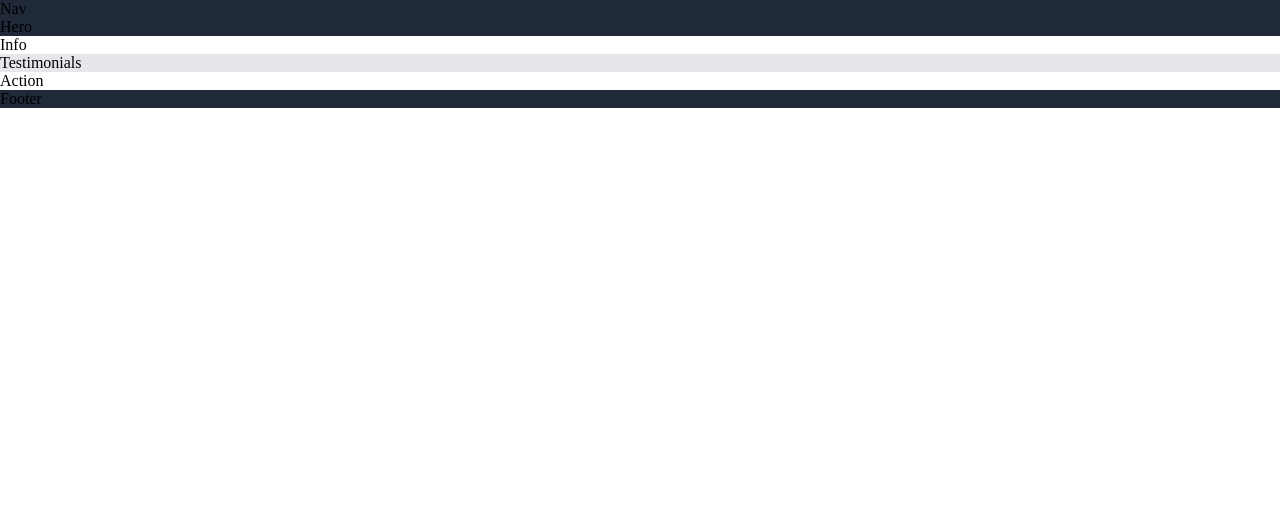
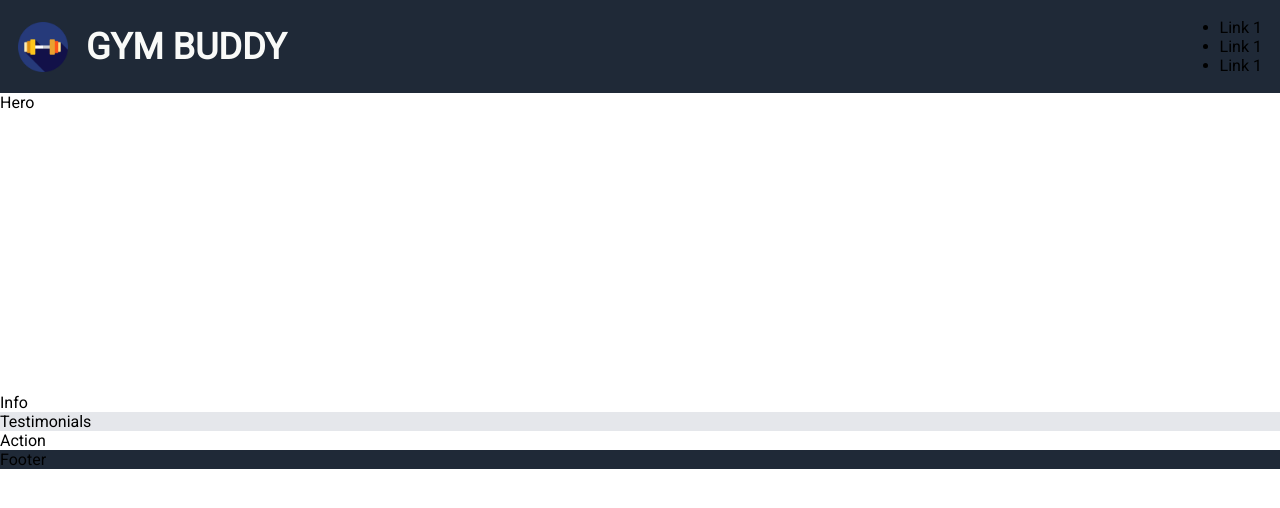
Before and after one commit to justinkenramoso/gym-buddy, a plain HTML site: page index.html in a window 1280 px wide. Drawn offline with Linux system fonts and the light colour scheme.

Commit message:
Finished Logo

```diff
--- a/index.html
+++ b/index.html
@@ -4,12 +4,26 @@
     <meta charset="UTF-8">
     <meta name="viewport" content="width=device-width, initial-scale=1.0">
     <link rel="stylesheet" href="./styles.css">
+    <link href='https://fonts.googleapis.com/css?family=Roboto' rel='stylesheet'>
     <title>Gym Buddy</title>
 </head>
 <body>
     <div class="container">
         <div class="header">
-            <div class="nav">Nav</div>
+            <div class="nav">
+                <div class="nav-left">
+                    <img class="logo" src="./images/dumbbell.png" alt="">
+                    <h2>GYM BUDDY</h2>
+                </div>
+                <div class="nav-right">
+                    <ul>
+                        <li>Link 1</li>
+                        <li>Link 1</li>
+                        <li>Link 1</li>
+                    </ul>
+                </div>
+                </div>
+            </div>
             <div class="hero">Hero</div>
         </div>
         <div class="info">Info</div>
--- a/styles.css
+++ b/styles.css
@@ -2,11 +2,37 @@
     box-sizing: border-box;
     padding: 0;
     margin: 0;
+    font-family: "Roboto", sans-serif;
 }
 
 .container {
     display: flex;
     flex-direction: column;
+}
+
+.nav {
+    min-height: 64px;
+    display: flex;
+    justify-content: space-between;
+    padding: 18px;
+}
+
+.nav-left {
+    display: flex;
+    justify-content: center;
+    align-items: center;
+    gap: 18px;
+    font-size: 24px;
+    color: #f9faf8;
+}
+
+.logo {
+    width: 50px;
+    height: auto;
+}
+
+.hero {
+    min-height: 300px;
 }
 
 .header,
```
Also changed, not shown: images/dumbbell.png (added), 1 other file.
